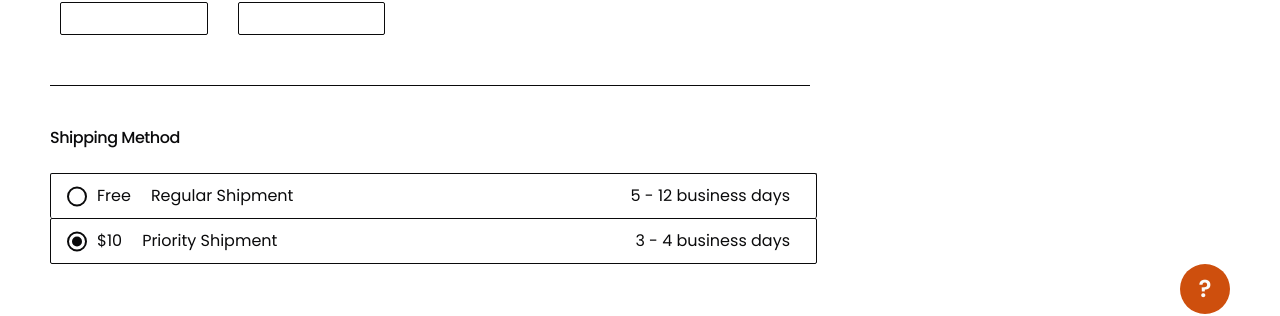
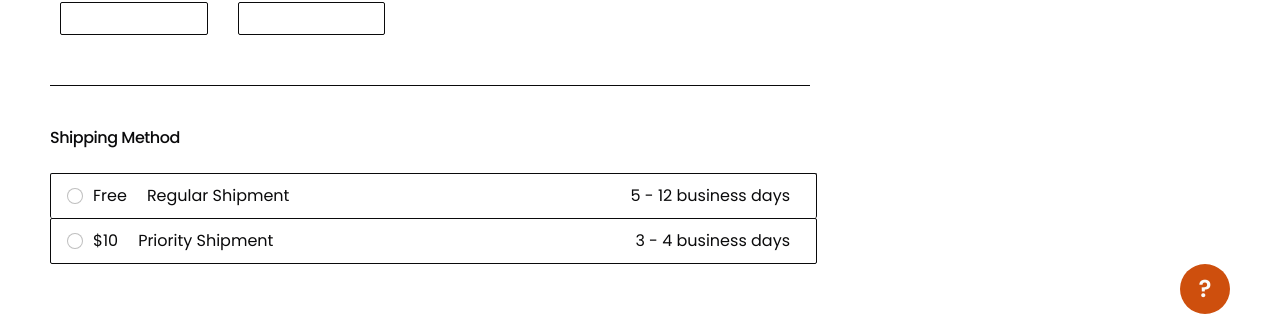
Before and after one commit to steffieMD/hng-task-apparel-app, a React (Vite) app: page /shipping in a window 1280 px wide. Shown: the part 798-1114 px from the top of the page. Built offline with nearby package versions, Linux system fonts and the light colour scheme.

Commit message:
Update ShippingPage.jsx

```diff
--- a/src/pages/ShippingPage.jsx
+++ b/src/pages/ShippingPage.jsx
@@ -123,20 +123,12 @@ export default function ShippingPage() {
             <div className="radio-box">
               <div>
                 <div className="svg-div">
-                  <svg
-                    width="20"
-                    height="21"
-                    viewBox="0 0 20 21"
-                    fill="none"
-                    xmlns="http://www.w3.org/2000/svg">
-                    <circle
-                      cx="10"
-                      cy="10.5"
-                      r="9"
-                      stroke="#0A0A0B"
-                      strokeWidth="2"
-                    />
-                  </svg>
+                  <input
+                    class="form-check-input mt-0"
+                    type="radio"
+                    value="Free"
+                    name="Free"
+                  />
                 </div>
                 <span className="bold-text">Free</span>
                 <span>Regular Shipment</span>
@@ -146,21 +138,12 @@ export default function ShippingPage() {
             <div className="radio-box">
               <div>
                 <div className="svg-div">
-                  <svg
-                    width="20"
-                    height="21"
-                    viewBox="0 0 20 21"
-                    fill="none"
-                    xmlns="http://www.w3.org/2000/svg">
-                    <circle
-                      cx="10"
-                      cy="10.5"
-                      r="9"
-                      stroke="#0A0A0B"
-                      strokeWidth="2"
-                    />
-                    <circle cx="10" cy="10.5" r="5" fill="#0A0A0B" />
-                  </svg>
+                  <input
+                    class="form-check-input mt-0"
+                    type="radio"
+                    value="Paid"
+                    name="Paid"
+                  />
                 </div>
                 <span className="bold-text">$10</span>
                 <span>Priority Shipment</span>
```
